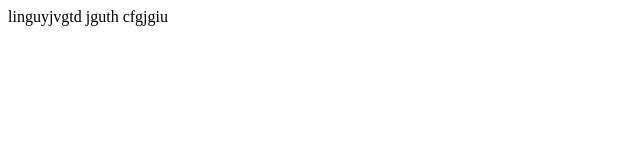
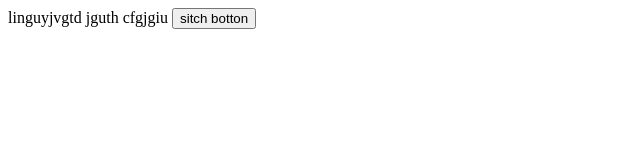
Before and after one commit to kavya-9876/Surya, a plain HTML site: page index.html in a window 1280 px wide. Shown: the whole page, without its empty margins (0-640 px from the left). Drawn offline with Linux system fonts and the light colour scheme.

Commit message:
Update index.html

```diff
--- a/index.html
+++ b/index.html
@@ -9,5 +9,6 @@
     <p1>
         linguyjvgtd jguth cfgjgiu
     </p1>
+    <button>sitch botton</button>
 </body>
 </html>
```
